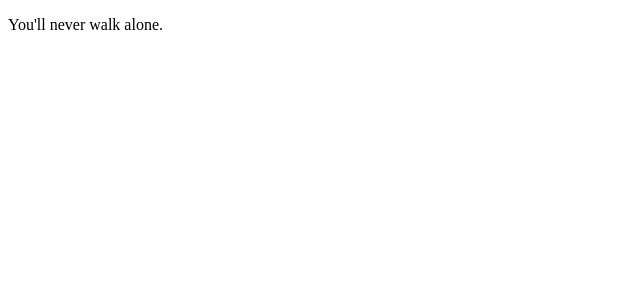
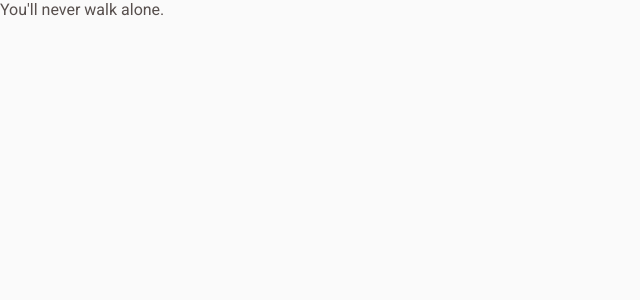
Before and after one commit to thealfredohenrique/coffee-delivery, a React (Vite) app: page / in a window 1280 px wide. Shown: the top 300 px of the page, without its empty margins (0-640 px from the left). Built offline with nearby package versions, Linux system fonts and the light colour scheme.

Commit message:
feat(styles): Add global styles

```diff
--- a/index.html
+++ b/index.html
@@ -1,6 +1,12 @@
 <!DOCTYPE html>
 <html lang="en">
   <head>
+    <link rel="preconnect" href="https://fonts.googleapis.com" />
+    <link rel="preconnect" href="https://fonts.gstatic.com" crossorigin />
+    <link
+      href="https://fonts.googleapis.com/css2?family=Baloo+2:wght@700;800&family=Roboto:wght@400;700&display=swap"
+      rel="stylesheet"
+    />
     <meta charset="UTF-8" />
     <meta name="viewport" content="width=device-width, initial-scale=1.0" />
     <title>Coffee Delivery</title>
--- a/package.json
+++ b/package.json
@@ -11,7 +11,8 @@
   },
   "dependencies": {
     "react": "^18.2.0",
-    "react-dom": "^18.2.0"
+    "react-dom": "^18.2.0",
+    "styled-components": "^6.0.0-rc.3"
   },
   "devDependencies": {
     "@types/react": "^18.0.37",
--- a/src/App.tsx
+++ b/src/App.tsx
@@ -1,5 +1,14 @@
+import { ThemeProvider } from "styled-components";
+import GlobalStyle from "./styles/global";
+import defaultTheme from "./styles/themes/default";
+
 function App() {
-  return <p>You'll never walk alone.</p>;
+  return (
+    <ThemeProvider theme={defaultTheme}>
+      <p>You'll never walk alone.</p>
+      <GlobalStyle />
+    </ThemeProvider>
+  );
 }
 
 export default App;
--- /dev/null
+++ b/src/styles/global.ts
@@ -0,0 +1,27 @@
+import { createGlobalStyle } from "styled-components";
+
+const GlobalStyle = createGlobalStyle`
+  * {
+    box-sizing: border-box;
+    margin: 0;
+    padding: 0;
+  }
+
+  body {
+    -webkit-font-smoothing: antialiased;
+    background-color: ${(props) => props.theme.background};
+    color: ${(props) => props.theme.baseText};
+  }
+
+  body,
+  button,
+  input,
+  textarea {
+    font-family: "Roboto", sans-serif;
+    font-size: 1rem;
+    font-weight: 400;
+    line-height: 1.3;
+  }
+`;
+
+export default GlobalStyle;
--- /dev/null
+++ b/src/styles/themes/default.ts
@@ -0,0 +1,23 @@
+const defaultTheme = {
+  yellowDark: "#C47F17",
+  yellow: "#DBAC2C",
+  yellowLight: "#F1E9C9",
+
+  purpleDark: "#4B2995",
+  purple: "#8047F8",
+  purpleLight: "#EBE5F9",
+
+  baseTitle: "#272221",
+  baseSubtitle: "#403937",
+  baseText: "#574F4D",
+  baseLabel: "#8D8686",
+  baseHover: "#D7D5D5",
+  baseButton: "#E6E5E5",
+  baseInput: "#EDEDED",
+  baseCard: "#F3F2F2",
+  background: "#FAFAFA",
+
+  white: "#FFFFFF",
+};
+
+export default defaultTheme;
```
Also changed, not shown: src/@types/styled-components.d.ts (added, +8 -0 lines), .eslintrc.cjs, 1 other file (tests, documents, lock files or other folders).
